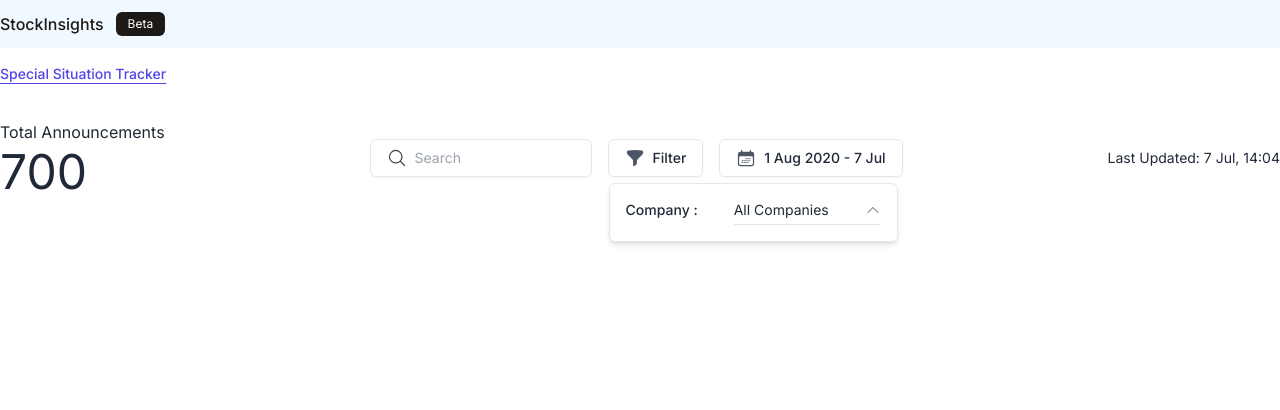
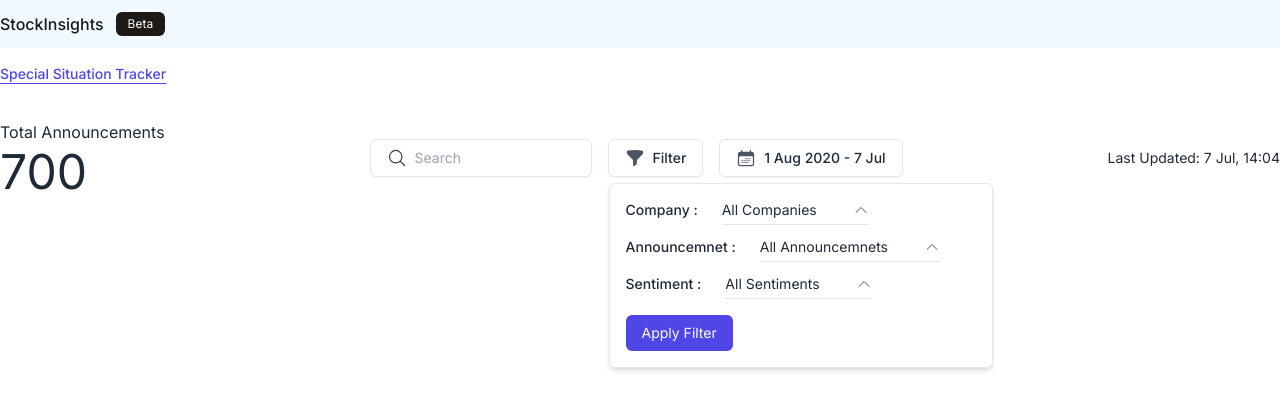
Before and after one commit to dibkb/stockInsights-assignment, a React (Vite) app: page /announcement in a window 1280 px wide. Both pictures are taken after a click on the element "Filter". Shown: the top 410 px of the page. Built offline with nearby package versions, Linux system fonts and the light colour scheme.

Commit message:
filter modal ui

```diff
--- a/src/components/Filtermodal.tsx
+++ b/src/components/Filtermodal.tsx
@@ -3,13 +3,31 @@ import React from "react";
 
 const Filtermodal: React.FC = () => {
   return (
-    <div className="absolute bg-white border top-[120%] left-0 p-4 shadow-md rounded-md">
-      <main className="flex whitespace-nowrap gap-9">
+    <div className="absolute w-96 bg-white border top-[120%] left-0 p-4 shadow-md rounded-md">
+      {/* Company */}
+      <main className="flex whitespace-nowrap gap-6">
         <h3 className="font-medium">Company :</h3>
         <h4 className="flex items-center gap-9 border-b pb-1">
           All Companies <ChevronUpIcon className="w-4 h-4 text-gray-600" />
         </h4>
       </main>
+      {/* Announcemnet */}
+      <main className="flex whitespace-nowrap gap-6 mt-3">
+        <h3 className="font-medium">Announcemnet :</h3>
+        <h4 className="flex items-center gap-9 border-b pb-1">
+          All Announcemnets <ChevronUpIcon className="w-4 h-4 text-gray-600" />
+        </h4>
+      </main>
+      {/* Sentiment */}
+      <main className="flex whitespace-nowrap gap-6 mt-3">
+        <h3 className="font-medium">Sentiment :</h3>
+        <h4 className="flex items-center gap-9 border-b pb-1">
+          All Sentiments <ChevronUpIcon className="w-4 h-4 text-gray-600" />
+        </h4>
+      </main>
+      <button className="bg-indigo-600 rounded-md text-white py-2 px-4 mt-4 flex">
+        Apply Filter
+      </button>
     </div>
   );
 };
```
